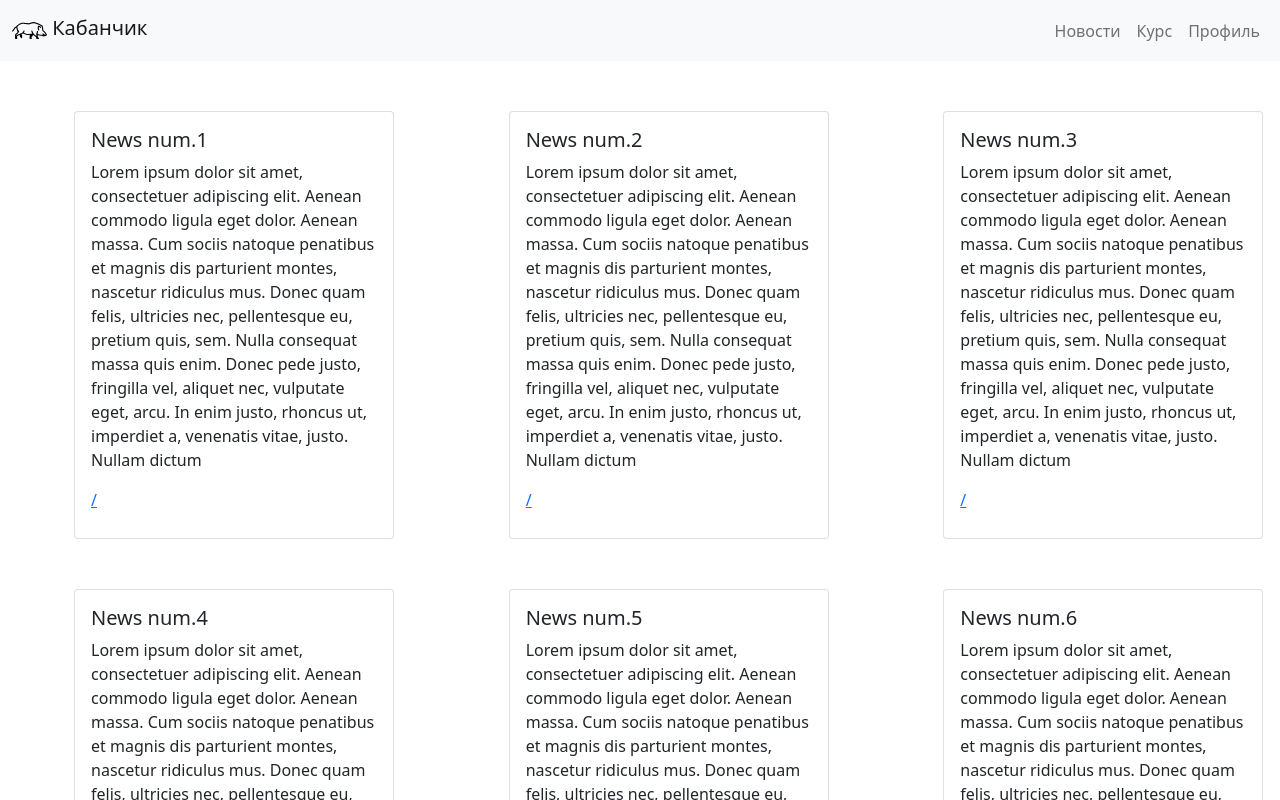
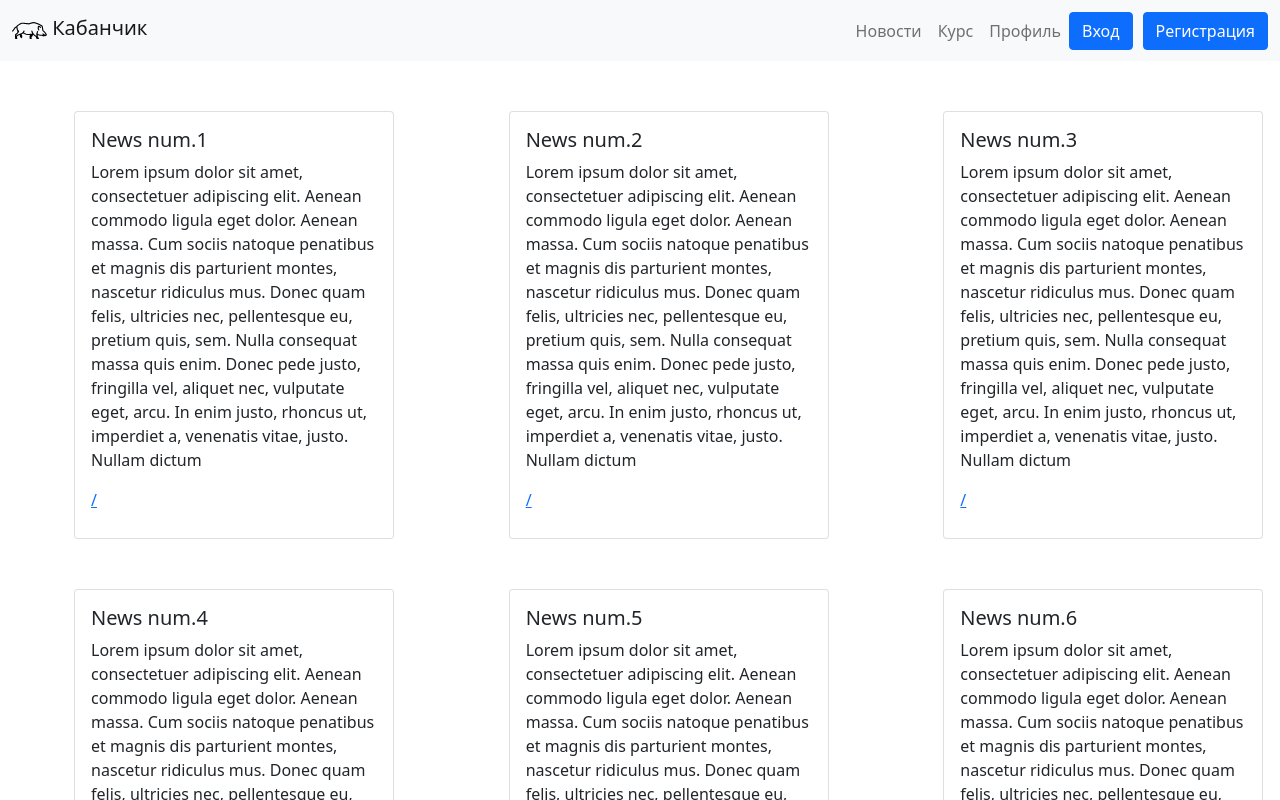
Before and after one commit to certified-juniors/besthack-2022-final, a React (Create React App) app in the folder frontend/: page / in a window 1280 px wide. Shown: the top 800 px of the page. Built offline with nearby package versions, Linux system fonts and the light colour scheme; the HTML template or start-up script is replaced by a standard one.

Commit message:
navbar route

```diff
--- a/frontend/src/App.js
+++ b/frontend/src/App.js
@@ -2,9 +2,10 @@ import React from 'react';
 import MyNavbar from "./Components/MyNavbar";
 import News from './Components/Tabs/News';
 import Currency from "./Components/Currency";
+import Login from "./Components/Login";
+import Register from "./Components/Register";
 import {Route, BrowserRouter, Switch} from 'react-router-dom';
-import NewsList from "./Components/Tabs/NewsList";
-import {render} from "react-dom";
+
 
 const App = () => {
     return (
@@ -20,6 +21,12 @@ const App = () => {
                 {/*<Route path="/profile">*/}
                 {/*    <Profile />*/}
                 {/*</Route>*/}
+                <Route path="/login">
+                    <Login />
+                </Route>
+                <Route path="/register">
+                    <Register />
+                </Route>
             </Switch>
         </BrowserRouter>
     )
--- a/frontend/src/Components/MyNavbar.jsx
+++ b/frontend/src/Components/MyNavbar.jsx
@@ -1,7 +1,7 @@
 //Navigation bar
 import React from 'react';
 import Vladimir20 from '../Vladimir20.svg';
-import {Container, Nav, Navbar} from "react-bootstrap";
+import {Button, Container, Nav, Navbar} from "react-bootstrap";
 
 const myNavs = [
     {
@@ -49,6 +49,12 @@ const MyNavbar = () => {
                             {list_nav}
                         </Nav>
                     </Navbar.Collapse>
+                    <Button href = "/login" style = {{marginRight: '10px'}}>
+                        Вход
+                    </Button>
+                    <Button href = "/register">
+                        Регистрация
+                    </Button>
                 </Container>
             </Navbar>
         </div>
--- a/frontend/src/Components/Tabs/NewsList.jsx
+++ b/frontend/src/Components/Tabs/NewsList.jsx
@@ -1,7 +1,5 @@
 import React, {useState} from 'react';
-import {Button, Container, Card, Col, Row, Pagination, Modal} from "react-bootstrap";
-import News from "./News";
-import {render} from "react-dom";
+import {Container, Card, Col, Row, Pagination, Modal} from "react-bootstrap";
 
 const NewsList = (massNews) => {
 
@@ -27,6 +25,15 @@ const NewsList = (massNews) => {
 
                     <Col sm = "4">
                         <Container fluid style = {{marginTop: '50px', marginLeft: '50px'}}>
+
+                            <Modal show={show} onHide={handleClose}>
+                                <Modal.Header closeButton>
+                                    <Modal.Title>{myNews.title}</Modal.Title>
+                                </Modal.Header>
+                                <Modal.Body>{myNews.text}</Modal.Body>
+                                <Modal.Footer>{myNews.link}</Modal.Footer>
+                            </Modal>
+
                             <Card onClick = {handleShow} style = {{width: '20em'}}>
 
                                 <Card.Body style = {{marginBottom: '10px'}}>
@@ -42,14 +49,6 @@ const NewsList = (massNews) => {
                                 </Card.Body>
                             </Card>
 
-                            <Modal show={show} onHide={handleClose}>
-                                <Modal.Header closeButton>
-                                    <Modal.Title>{myNews.title}</Modal.Title>
-                                </Modal.Header>
-                                <Modal.Body>{myNews.text}</Modal.Body>
-                                <Modal.Footer>{myNews.link}</Modal.Footer>
-                            </Modal>
-
                         </Container>
                     </Col>))
                 }
```
